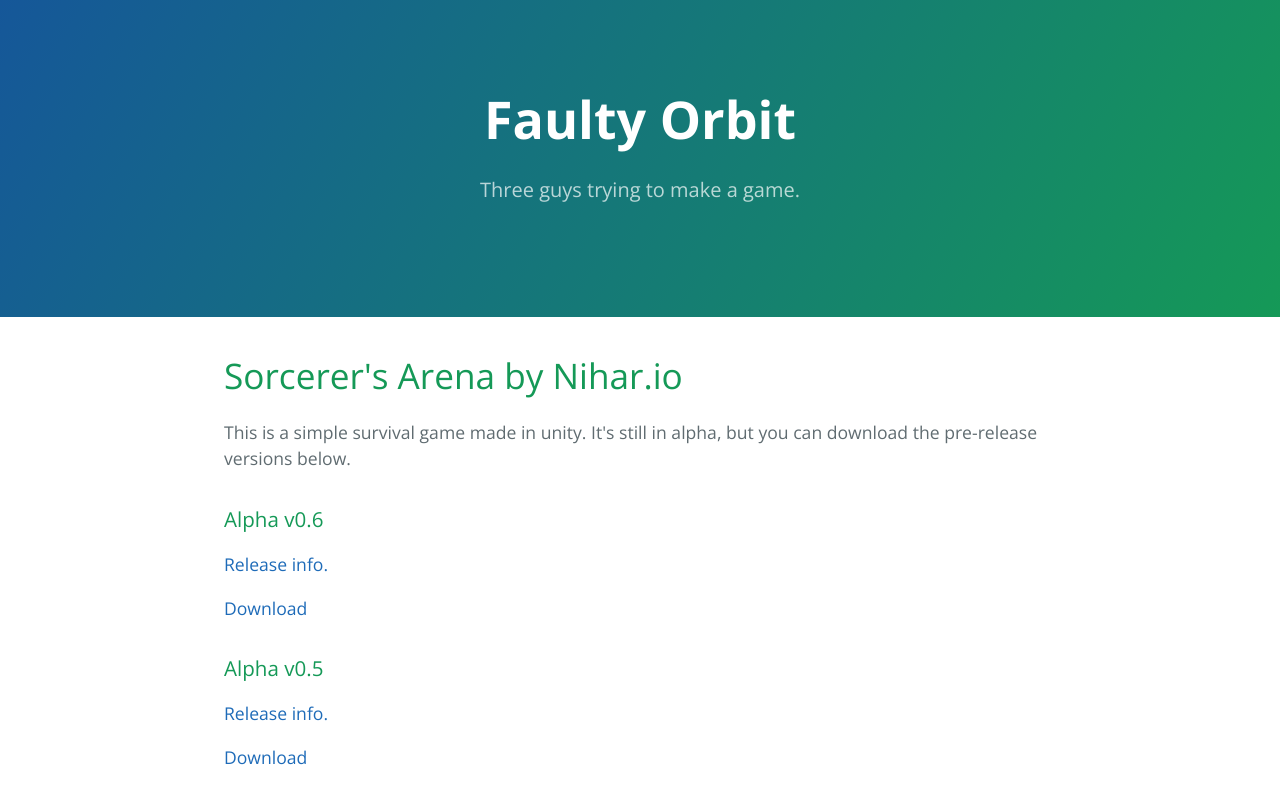
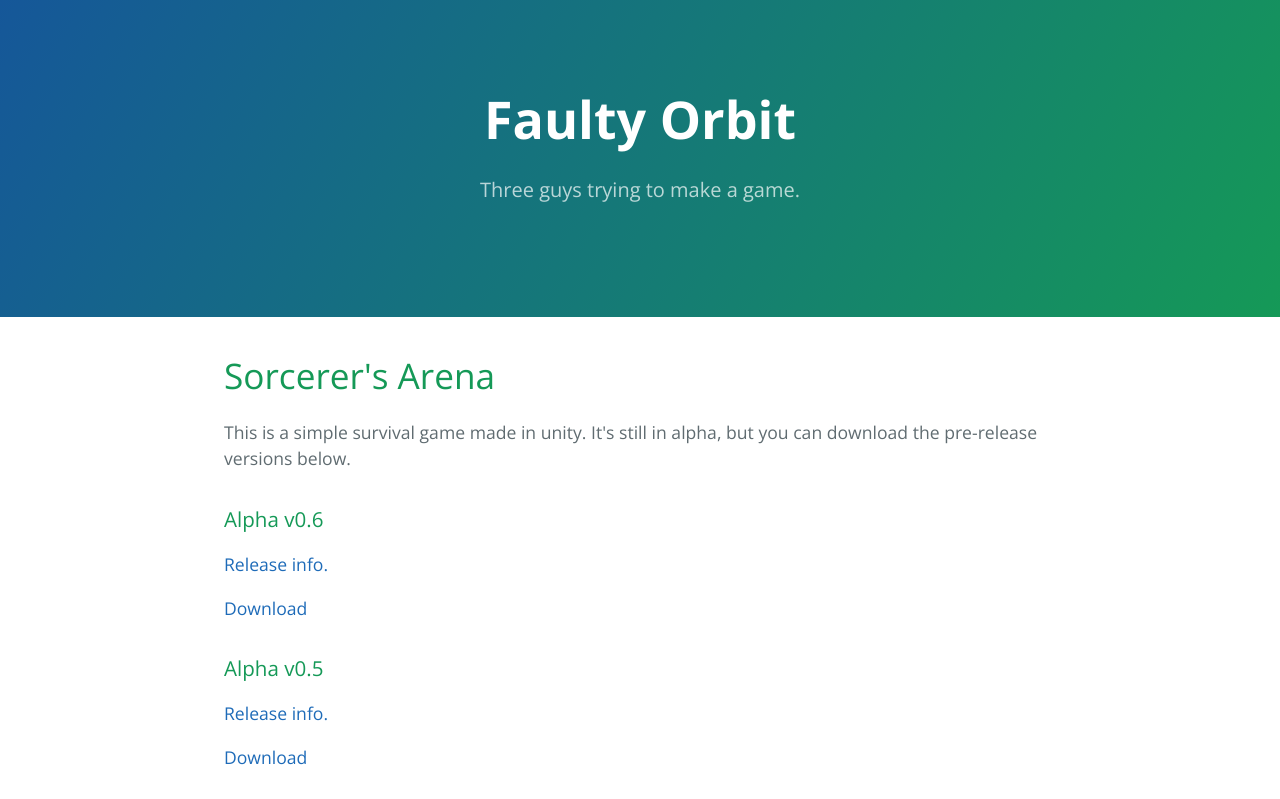
Before and after one commit to FaultyOrbit/faultyorbit.github.io, a plain HTML site: page index.html in a window 1280 px wide. Shown: the top 799 px of the page. Drawn offline with nearby package versions, Linux system fonts and the light colour scheme.

Commit message:
Update index.html

```diff
--- a/index.html
+++ b/index.html
@@ -16,7 +16,7 @@
     </section>
 
     <section class="main-content">
-      <h1>Sorcerer's Arena by Nihar.io</h1>
+      <h1>Sorcerer's Arena</h1>
       <p>This is a simple survival game made in unity. It's still in alpha, but you can download the pre-release versions below.</p>
       <h3>Alpha v0.6</h3>
       <a href = "https://github.com/FaultyOrbit/sorcerersarena/releases/tag/6"><p>Release info.</p></a>
```
